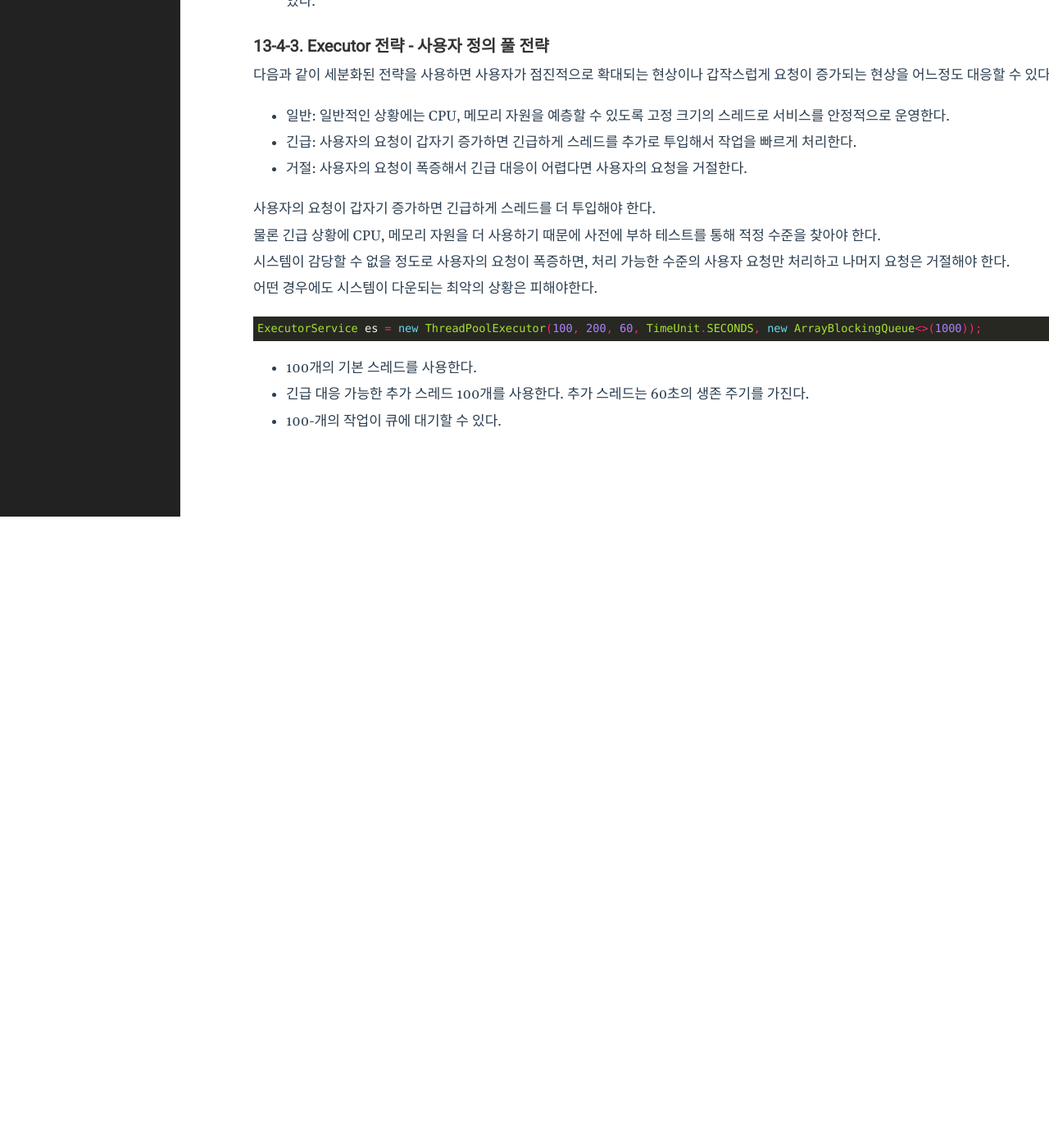
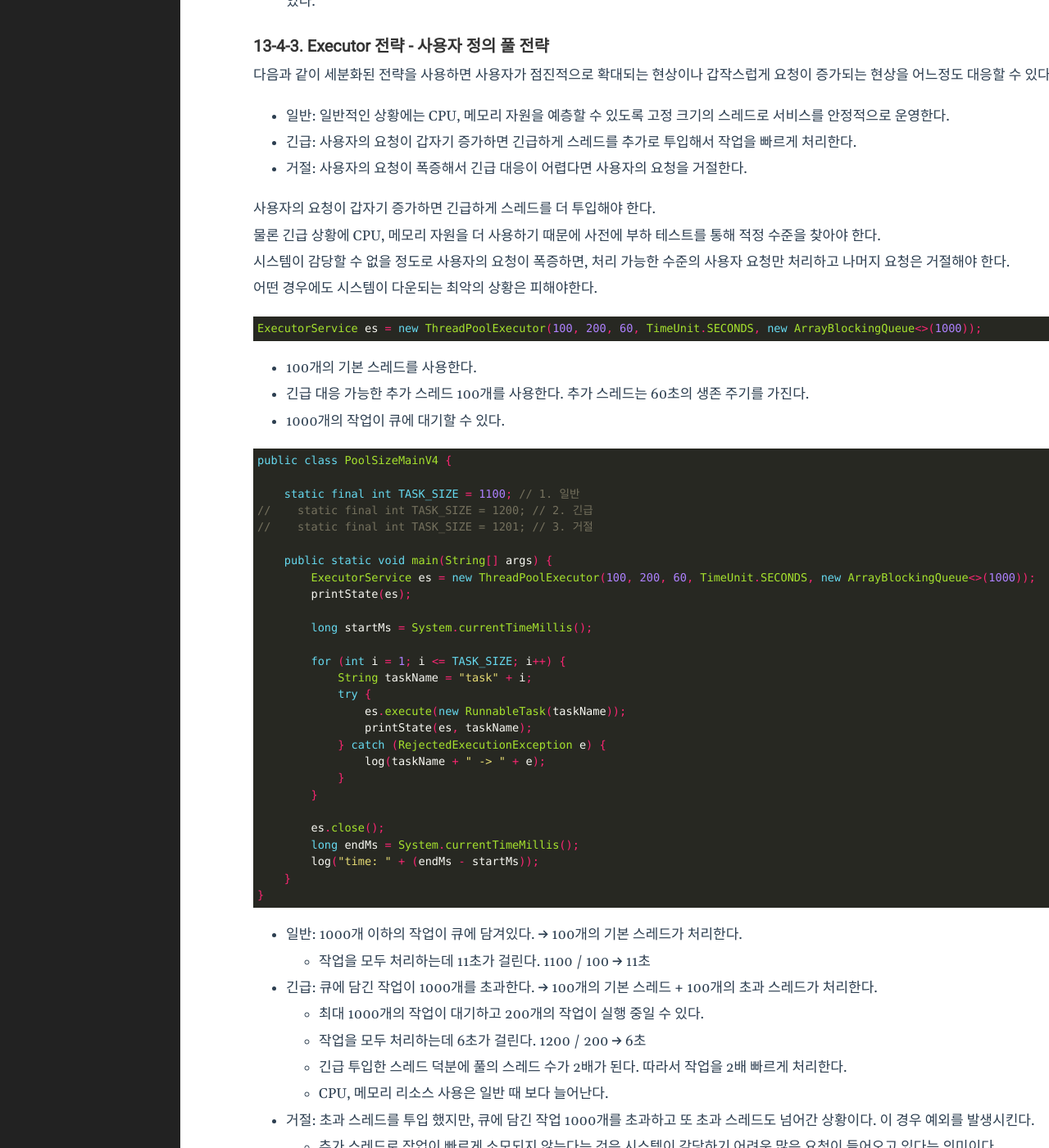
Before and after one commit to 5-SH/5-sh.github.io-deprecated, a Jekyll site: the page built from _posts/2024-08-20-thread-pool-executor-framework2.md, in a window 1280 px wide and 1400 px high, scrolled down 10200 px. Shown: the whole window at 82% size. Built offline with Jekyll 4.4.1, drawn with Linux system fonts in a browser that asks for light colours; before the commit the page ends 10830 px from its top, so only the background shows below that; some of the changed text lies outside the part shown.

Commit message:
Java 스레드8 - 스레드 풀과 Executor 프레임워크2 (3)

````diff
--- a/_posts/2024-08-20-thread-pool-executor-framework2.md
+++ b/_posts/2024-08-20-thread-pool-executor-framework2.md
@@ -421,4 +421,60 @@ ExecutorService es = new ThreadPoolExecutor(100, 200, 60, TimeUnit.SECONDS, new
 
 - 100개의 기본 스레드를 사용한다.
 - 긴급 대응 가능한 추가 스레드 100개를 사용한다. 추가 스레드는 60초의 생존 주기를 가진다.
-- 100-개의 작업이 큐에 대기할 수 있다.
+- 1000개의 작업이 큐에 대기할 수 있다.
+
+```java
+public class PoolSizeMainV4 {
+
+    static final int TASK_SIZE = 1100; // 1. 일반
+//    static final int TASK_SIZE = 1200; // 2. 긴급
+//    static final int TASK_SIZE = 1201; // 3. 거절
+
+    public static void main(String[] args) {
+        ExecutorService es = new ThreadPoolExecutor(100, 200, 60, TimeUnit.SECONDS, new ArrayBlockingQueue<>(1000));
+        printState(es);
+
+        long startMs = System.currentTimeMillis();
+
+        for (int i = 1; i <= TASK_SIZE; i++) {
+            String taskName = "task" + i;
+            try {
+                es.execute(new RunnableTask(taskName));
+                printState(es, taskName);
+            } catch (RejectedExecutionException e) {
+                log(taskName + " -> " + e);
+            }
+        }
+
+        es.close();
+        long endMs = System.currentTimeMillis();
+        log("time: " + (endMs - startMs));
+    }
+}
+```
+
+- 일반: 1000개 이하의 작업이 큐에 담겨있다. → 100개의 기본 스레드가 처리한다.
+  - 작업을 모두 처리하는데 11초가 걸린다. 1100 / 100 → 11초
+- 긴급: 큐에 담긴 작업이 1000개를 초과한다. → 100개의 기본 스레드 + 100개의 초과 스레드가 처리한다.
+  - 최대 1000개의 작업이 대기하고 200개의 작업이 실행 중일 수 있다.
+  - 작업을 모두 처리하는데 6초가 걸린다. 1200 / 200 → 6초
+  - 긴급 투입한 스레드 덕분에 풀의 스레드 수가 2배가 된다. 따라서 작업을 2배 빠르게 처리한다.
+  - CPU, 메모리 리소스 사용은 일반 때 보다 늘어난다.
+- 거절: 초과 스레드를 투입 했지만, 큐에 담긴 작업 1000개를 초과하고 또 초과 스레드도 넘어간 상황이다. 이 경우 예외를 발생시킨다.
+  - 추가 스레드로 작업이 빠르게 소모되지 않는다는 것은 시스템이 감당하기 어려운 많은 요청이 들어오고 있다는 의미이다.
+  - 여기서는 총 1200개의 작업을 초과하면 예외가 발생한다.
+  - 따라서 1201번에서 예외가 발생한다.
+  - 이런 경우 요청을 거절하고 나중에 다시 시도해 달라고 해야 한다.
+
+**실무에서 자주 하는 실수**
+
+```java
+new ThreadPoolExecutor(100, 200, 60, TimeUnit.SECONDS, new LinkedBlockingQueue());
+```
+- 기본 스레드 100개
+- 최대 스레드 200개
+- 큐 사이즈: 무한대
+
+이렇게 설정하면 큐 사이즈가 무한대 이므로 절대로 최대 사이즈 만큼 풀에 있는 스레드가 늘어나지 않는다.
+
+## 13-5. Executor 예외 정책
````
